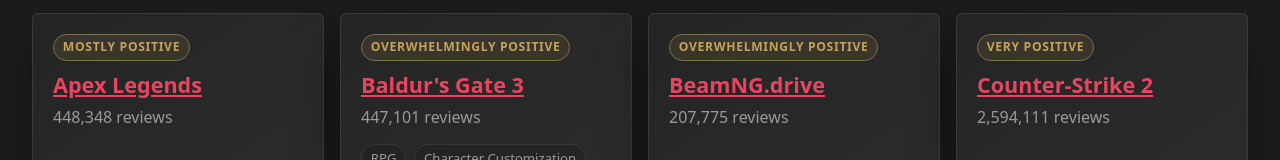
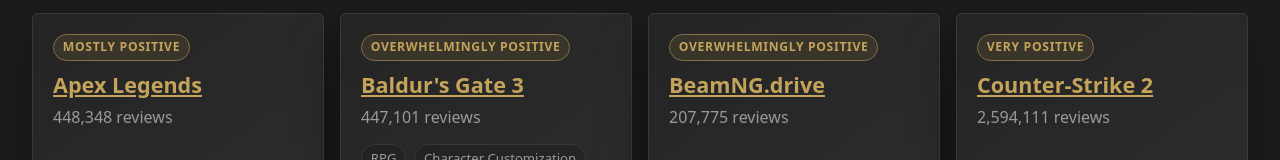
Before and after one commit to chris-tea-in/need-games, a React (Vite) app: page / in a window 1280 px wide. Shown: the part 459-619 px from the top of the page. Built offline with nearby package versions, Linux system fonts and the light colour scheme; no server answers.

Commit message:
fix: accent game and Steam links in gold

```diff
--- a/src/ui/styles.css
+++ b/src/ui/styles.css
@@ -185,6 +185,11 @@
   line-height: 1.15;
 }
 
+.game-card h2 a,
+.provenance-list a {
+  color: var(--color-accent-gold);
+}
+
 .review-count {
   margin: 0;
   color: var(--text-secondary);
```
Also changed, not shown: 1 other file (tests, documents, lock files or other folders).
